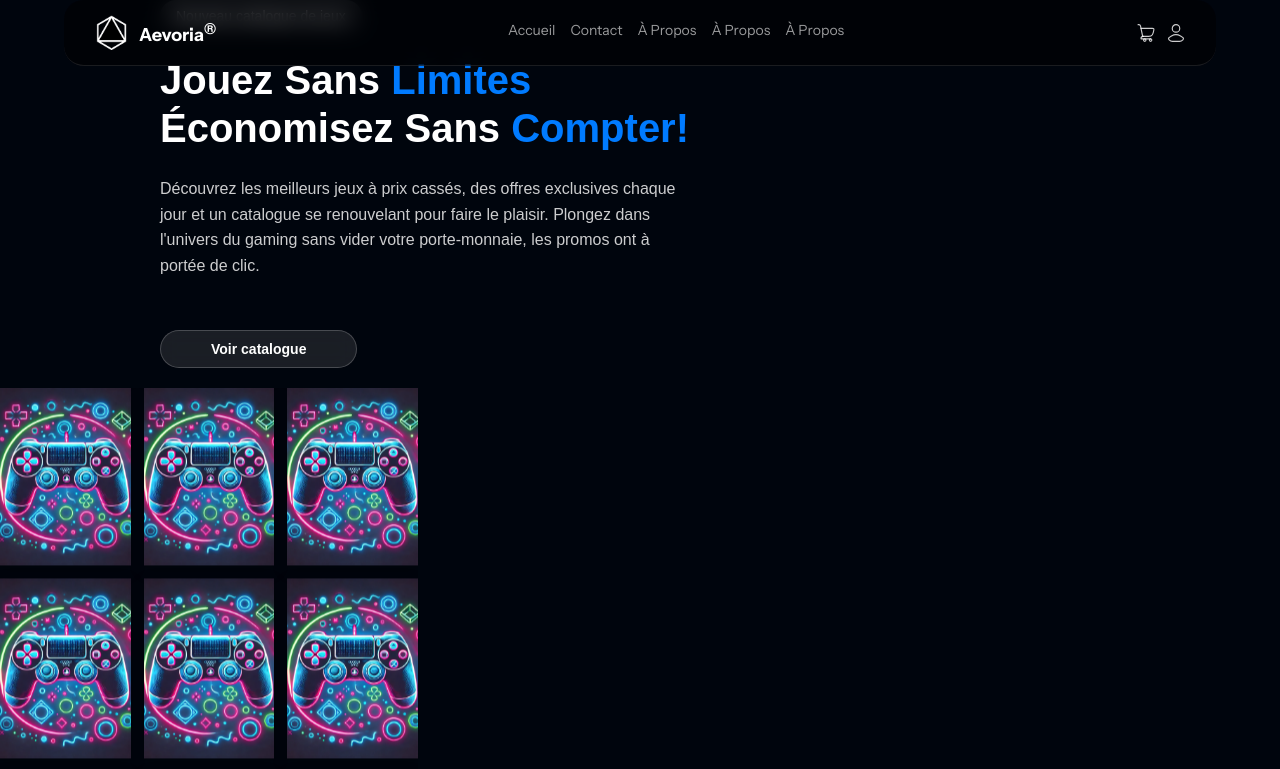
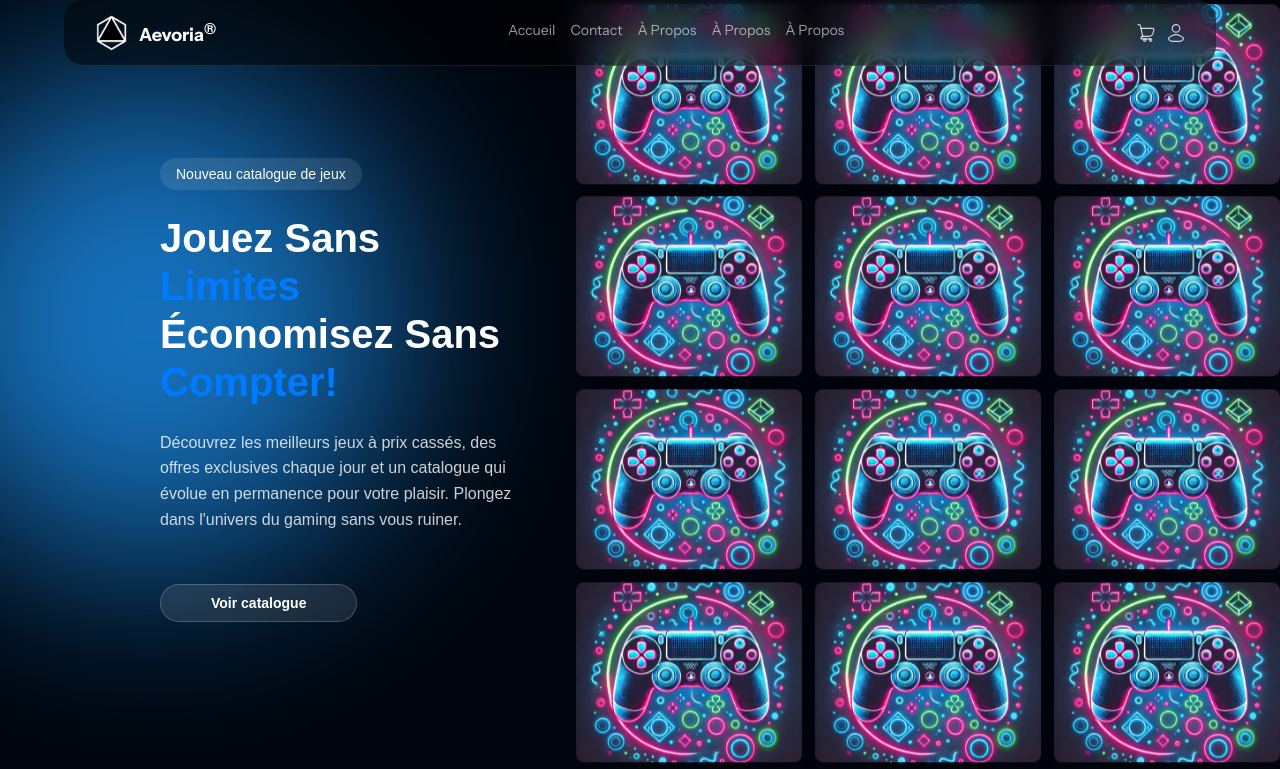
Before and after one commit to freelancersProjects/Aevoria-front, a React (Vite) app: page / in a window 1280 px wide. Shown: the top 769 px of the page. Built offline with nearby package versions, Linux system fonts and the light colour scheme.

Commit message:
correction de l'affichage de la section 1 (défilement et effet cascade)

```diff
--- a/src/pages/Home/FirstSection/FirstSection.jsx
+++ b/src/pages/Home/FirstSection/FirstSection.jsx
@@ -1,8 +1,11 @@
-import React from "react";
+import React, { useEffect, useState } from "react";
 import "./FirstSection.scss";
 import Button from "../../../components/AEV/AEV.Button/Button";
 
 const images = [
+  { image: "/assets/images/photo-test.webp" },
+  { image: "/assets/images/photo-test.webp" },
+  { image: "/assets/images/photo-test.webp" },
   { image: "/assets/images/photo-test.webp" },
   { image: "/assets/images/photo-test.webp" },
   { image: "/assets/images/photo-test.webp" },
@@ -23,7 +26,9 @@ const images = [
 const FirstSection = () => {
   return (
     <section className="first-section">
-      <div className="first-sectionr">
+      <div className="blue-glow-effect"></div>
+
+      <div className="section-container">
         <div className="content-area">
           <div className="badge">
             <span>Nouveau catalogue de jeux</span>
@@ -37,8 +42,7 @@ const FirstSection = () => {
 
           <p className="subtitle">
             Découvrez les meilleurs jeux à prix cassés, des offres exclusives chaque jour et un
-            catalogue se renouvelant pour faire le plaisir. Plongez dans l'univers du gaming sans vider
-            votre porte-monnaie, les promos ont à portée de clic.
+            catalogue qui évolue en permanence pour votre plaisir. Plongez dans l'univers du gaming sans vous ruiner.
           </p>
 
           <div className="cta-buttons">
@@ -51,12 +55,11 @@ const FirstSection = () => {
           </div>
         </div>
 
-        <div className="image-grid-container">
+        <div className="images-gallery">
           <div className="image-grid">
-            <div className="gradient-overlay"></div>
-            {images.map((img, index) => (
-              <div key={index} className="image-container">
-                <img src={img.image} alt={`Game ${index + 1}`} />
+            {images.map((item, index) => (
+              <div key={index} className="image-item">
+                <img src={item.image} alt={`Image ${index + 1}`} />
               </div>
             ))}
           </div>
--- a/src/pages/Home/FirstSection/FirstSection.scss
+++ b/src/pages/Home/FirstSection/FirstSection.scss
@@ -2,7 +2,6 @@
   width: 100%;
   min-height: 100vh;
   display: flex;
-  flex-direction: row;
   justify-content: space-between;
   align-items: center;
   position: relative;
@@ -23,6 +22,18 @@
     opacity: 0.8;
   }
 
+  .section-container {
+    display: flex;
+    width: 100%;
+    justify-content: space-between;
+    align-items: center;
+    z-index: 2;
+
+    @media (max-width: 768px) {
+      flex-direction: column;
+    }
+  }
+
   .content-area {
     max-width: 600px;
     color: #ffffff;
@@ -31,6 +42,11 @@
     padding-right: 4rem;
     margin-left: 10rem;
     flex: 1;
+
+    @media (max-width: 768px) {
+      margin-left: 2rem;
+      padding-right: 2rem;
+    }
   }
 
   .badge {
@@ -53,6 +69,10 @@
     margin-bottom: 1.5rem;
     color: white;
 
+    .blue {
+      color: var(--blue, #0077ff);
+    }
+
     @media (max-width: 768px) {
       font-size: 2rem;
     }
@@ -70,12 +90,16 @@
   }
 
   /* GRILLE D'IMAGES */
-  .image-grid-container {
+  .images-gallery {
     width: 55%;
     max-width: 800px;
     overflow: hidden;
     position: relative;
     z-index: 2;
+
+    @media (max-width: 768px) {
+      width: 100%;
+      margin-top: 3rem;
     }
 
     .image-grid {
@@ -93,17 +117,32 @@
       }
     }
 
-  .image-container {
+    .image-item {
       width: 100%;
       height: 180px;
       position: relative;
       overflow: hidden;
       box-shadow: 0px 5px 15px rgba(0, 0, 0, 0.2);
+      border-radius: 8px;
+      animation: fadeInStagger 0.5s ease forwards;
+      opacity: 0;
+
+      @for $i from 0 through 17 {
+        &:nth-child(#{$i + 1}) {
+          animation-delay: #{$i * 0.1}s;
+        }
+      }
+
       img {
         width: 100%;
         height: 100%;
         object-fit: cover;
         transition: transform 0.3s ease-in-out;
+
+        &:hover {
+          transform: scale(1.05);
+        }
+      }
     }
   }
 
@@ -133,17 +172,6 @@
   }
 }
 
-.image-container {
-  animation: fadeInStagger 0.5s ease forwards;
-  opacity: 0;
-
-  @for $i from 0 through 17 {
-    &:nth-child(#{$i + 1}) {
-      animation-delay: #{$i * 0.1}s;
-    }
-  }
-}
-
 /* ANIMATION DÉFILEMENT */
 @keyframes scrollImages {
   0% {
```
Lines whose indentation alone changed are shown as unchanged.
